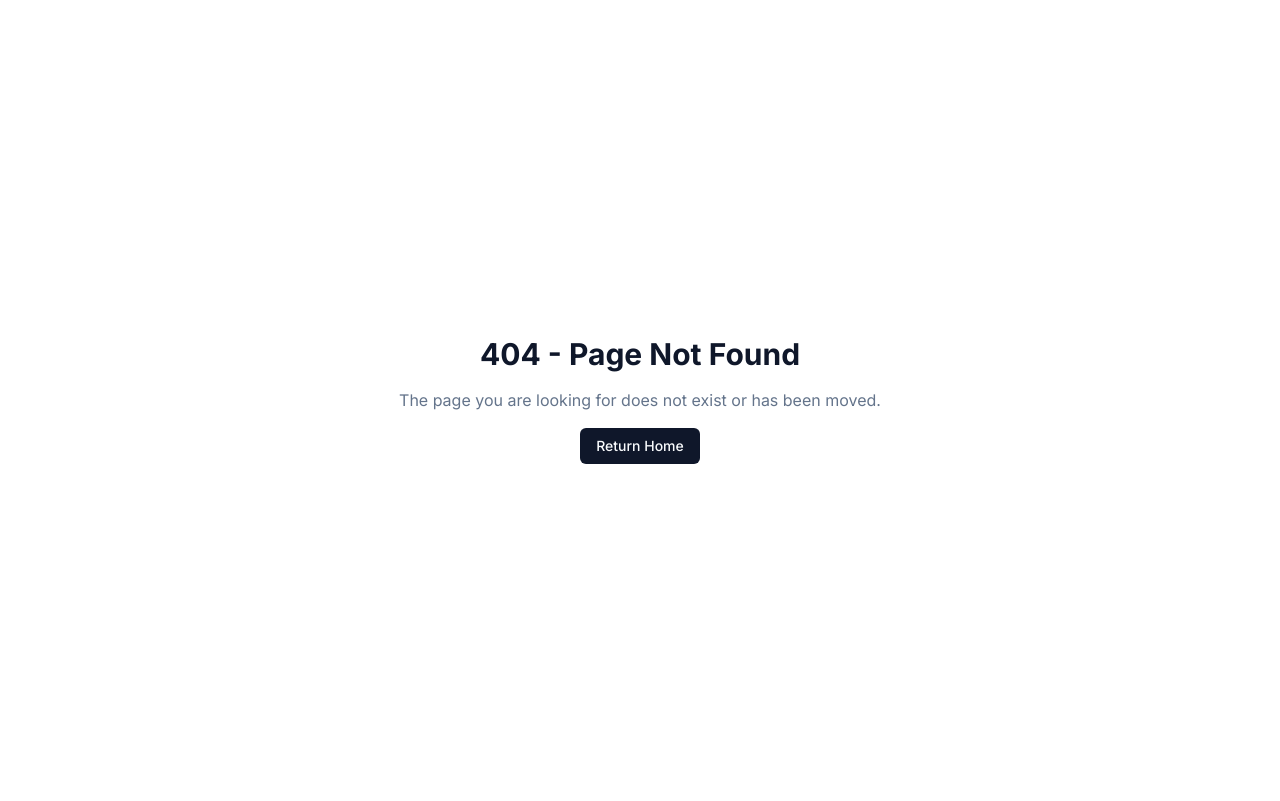
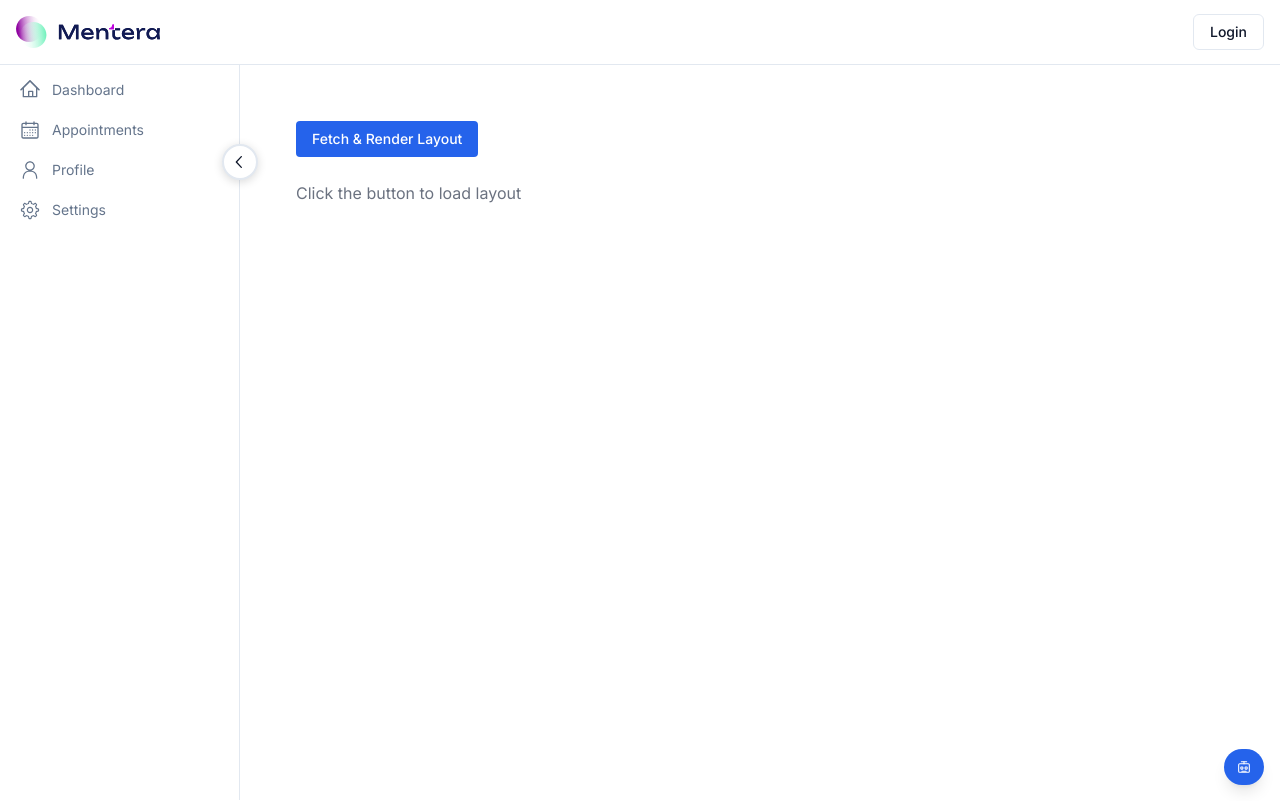
Before and after one commit to ravimentera/mentera_app, a Next.js app: page /dynamic-layout in a window 1280 px wide. Before the commit this address had no page. Built offline with nearby package versions, Linux system fonts and the light colour scheme.

Commit message:
adds dynamic UI loader from Layout AST JSON

```diff
--- /dev/null
+++ b/app/(dashboard)/dynamic-layout/page.tsx
@@ -0,0 +1,29 @@
+"use client";
+
+import { Button } from "@/components";
+import { LayoutRenderer } from "@/components/layout-renderer/LayoutRenderer";
+import { useState } from "react";
+
+export default function DynamicLayoutPage() {
+  const [layout, setLayout] = useState(null);
+
+  const handleFetch = async () => {
+    const res = await fetch("/api/layout");
+    const data = await res.json();
+    setLayout(data);
+  };
+
+  return (
+    <main className="p-8 space-y-6">
+      <Button onClick={handleFetch} className="bg-blue-600 text-white px-4 py-2 rounded">
+        Fetch & Render Layout
+      </Button>
+
+      {layout ? (
+        <LayoutRenderer layout={layout} />
+      ) : (
+        <p className="text-gray-500">Click the button to load layout</p>
+      )}
+    </main>
+  );
+}
--- /dev/null
+++ b/components/layout-renderer/LayoutRenderer.tsx
@@ -0,0 +1,45 @@
+import { v4 as uuid } from "uuid";
+import { componentMap } from "./components";
+
+type LayoutAST = {
+  type: "Layout";
+  layout: GridNode[];
+};
+
+type GridNode = {
+  type: "Grid";
+  columns: number;
+  gap: number;
+  rows: RowNode[];
+};
+
+type RowNode = {
+  type: "Row";
+  components: ComponentNode[];
+};
+
+type ComponentNode = {
+  type: "Component";
+  name: string;
+  props: Record<string, any>;
+};
+
+export function LayoutRenderer({ layout }: { layout: LayoutAST }) {
+  return layout.layout.map((grid) => (
+    <div key={uuid()} className={`grid grid-cols-${grid.columns} gap-${grid.gap}`}>
+      {grid.rows.map((row) => (
+        <div key={uuid()} className="contents">
+          {row.components.map((component) => {
+            const Component = componentMap[component.name];
+            if (!Component) return <div key={uuid()}>Unknown component: {component.name}</div>;
+            return (
+              <div key={uuid()} className="p-2">
+                <Component {...component.props} />
+              </div>
+            );
+          })}
+        </div>
+      ))}
+    </div>
+  ));
+}
--- /dev/null
+++ b/components/layout-renderer/components.ts
@@ -0,0 +1,15 @@
+import { ActivePackagesCard } from "@/components/organisms/patientComponents/ActivePackagesCard";
+import { CampaignsCard } from "@/components/organisms/patientComponents/CampaignsCard";
+import { MedicalSummaryCard } from "@/components/organisms/patientComponents/MedicalSummaryCard";
+import { NextAppointmentCard } from "@/components/organisms/patientComponents/NextAppointmentCard";
+import { RecentDocumentsCard } from "@/components/organisms/patientComponents/RecentDocumentsCard";
+import { UserHistoryCard } from "@/components/organisms/patientComponents/UserHistoryCard";
+
+export const componentMap: Record<string, React.ComponentType<any>> = {
+  UserHistoryCard,
+  RecentDocumentsCard,
+  ActivePackagesCard,
+  CampaignsCard,
+  NextAppointmentCard,
+  MedicalSummaryCard,
+};
```
